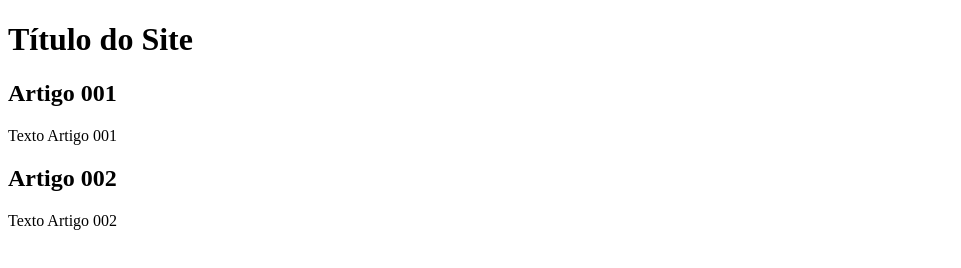
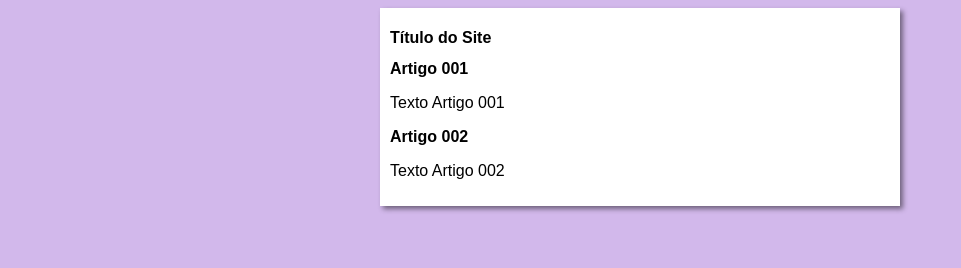
Before and after one commit to Gustavojmmedeiros/projeto-site, a plain HTML site: page index.html in a window 1280 px wide. Shown: the whole page, without its empty margins (0-961 px from the left). Drawn offline with Linux system fonts and the light colour scheme.

Commit message:
iniciei o design

```diff
--- /dev/null
+++ b/estilos/style.css
@@ -0,0 +1,17 @@
+* {
+    font-family: Arial, Helvetica, sans-serif;
+    font-size: 16px;
+
+}
+
+body {
+    background-color: rgb(210, 184, 235);
+}
+
+main {
+    background-color: white;
+    width: 500px;
+    margin: auto;
+    padding: 10px;
+    box-shadow: 3px 3px 5px rgba(0, 0, 0, 0.473);
+}
--- a/index.html
+++ b/index.html
@@ -5,6 +5,7 @@
     <meta http-equiv="X-UA-Compatible" content="IE=edge">
     <meta name="viewport" content="width=device-width, initial-scale=1.0">
     <title>Título do Site</title>
+    <link rel="stylesheet" href="estilos/style.css">
 </head>
 <body>
     <main>
```
